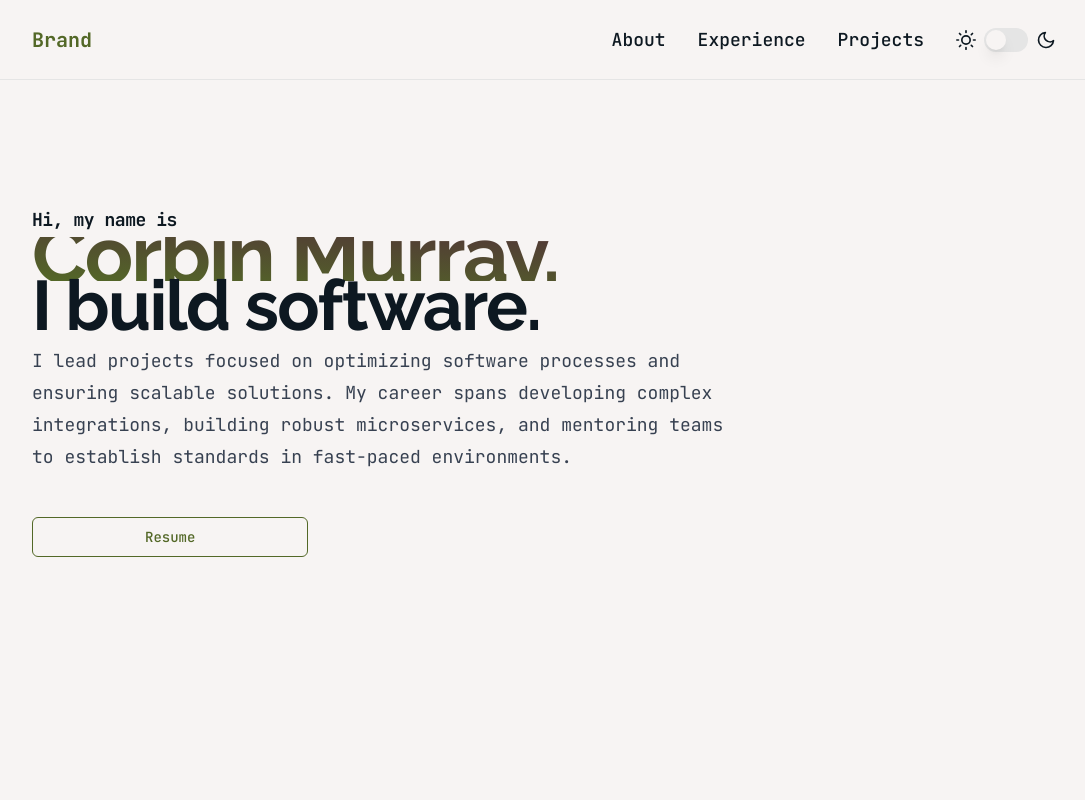
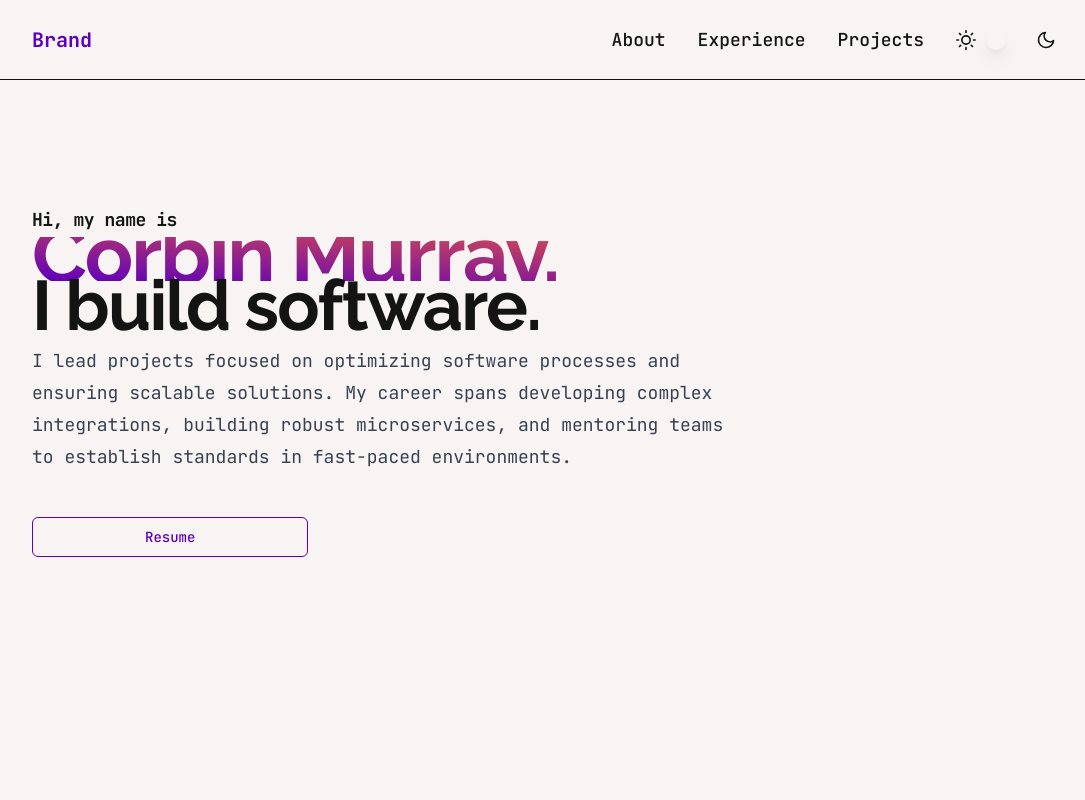
Before and after one commit to corbinmurray/corbinmurray-dev, a Next.js app: page / in a window 1280 px wide. Shown: the top 800 px of the page, without its empty margins (96-1181 px from the left). Built offline with nearby package versions, Linux system fonts and the light colour scheme.

Commit message:
Change light mode colors

```diff
--- a/app/globals.css
+++ b/app/globals.css
@@ -4,26 +4,26 @@
 
 @layer base {
 	:root {
-		--background: 15 20% 96%;
-		--foreground: 207 43% 9%;
+		--background: #f7f4f3;
+		--foreground: #141414;
 
-		--card: 0 0% 100%;
-		--card-foreground: 0 0% 3.9%;
+		--card: #EFE9E7;
+		--card-foreground: #141414;
 
-		--popover: 0 0% 100%;
-		--popover-foreground: 0 0% 3.9%;
+		--popover: #f7f4f3;
+		--popover-foreground: #141414;
 
-		--primary: 79 45% 28%;
-		--primary-foreground: 15 20% 96%;
+		--primary: #5f00ba;
+		--primary-foreground: #f7f4f3;
 
-		--secondary: 350 23% 26%;
-		--secondary-foreground: 15 20% 96%;
+		--secondary: #db504a;
+		--secondary-foreground: #141414;
+
+		--accent: #1f422b;
+		--accent-foreground: #f7f4f3;
 
 		--muted: 207 43% 9%;
 		--muted-foreground: 207 43% 9%;
-
-		--accent: 248 31% 30%;
-		--accent-foreground: 15 20% 96%;
 
 		--destructive: 0 84.2% 60.2%;
 		--destructive-foreground: 0 0% 98%;
@@ -48,16 +48,16 @@
 		--popover: 0 0% 3.9%;
 		--popover-foreground: 0 0% 98%;
 
-		--primary: 80 45% 72%;
+		--primary: 246 47% 83%;
 		--primary-foreground: 207 43% 9%;
 
-		--secondary: 350 23% 79%;
+		--secondary: 71 53% 87%;
 		--secondary-foreground: 207 43% 9%;
 
 		--muted: 0 0% 14.9%;
 		--muted-foreground: 0 0% 63.9%;
 
-		--accent: 248 31% 81%;
+		--accent: 124 20% 74%;
 		--accent-foreground: 207 43% 9%;
 
 		--destructive: 0 62.8% 30.6%;
--- a/tailwind.config.ts
+++ b/tailwind.config.ts
@@ -6,45 +6,45 @@
 	theme: {
 		extend: {
 			colors: {
-				background: "hsl(var(--background))",
-				foreground: "hsl(var(--foreground))",
+				background: "var(--background)",
+				foreground: "var(--foreground)",
 				card: {
-					DEFAULT: "hsl(var(--card))",
-					foreground: "hsl(var(--card-foreground))",
+					DEFAULT: "var(--card)",
+					foreground: "var(--card-foreground)",
 				},
 				popover: {
-					DEFAULT: "hsl(var(--popover))",
-					foreground: "hsl(var(--popover-foreground))",
+					DEFAULT: "var(--popover)",
+					foreground: "var(--popover-foreground)",
 				},
 				primary: {
-					DEFAULT: "hsl(var(--primary))",
-					foreground: "hsl(var(--primary-foreground))",
+					DEFAULT: "var(--primary)",
+					foreground: "var(--primary-foreground)",
 				},
 				secondary: {
-					DEFAULT: "hsl(var(--secondary))",
-					foreground: "hsl(var(--secondary-foreground))",
+					DEFAULT: "var(--secondary)",
+					foreground: "var(--secondary-foreground)",
 				},
 				muted: {
-					DEFAULT: "hsl(var(--muted))",
-					foreground: "hsl(var(--muted-foreground))",
+					DEFAULT: "var(--muted)",
+					foreground: "var(--muted-foreground)",
 				},
 				accent: {
-					DEFAULT: "hsl(var(--accent))",
-					foreground: "hsl(var(--accent-foreground))",
+					DEFAULT: "var(--accent)",
+					foreground: "var(--accent-foreground)",
 				},
 				destructive: {
-					DEFAULT: "hsl(var(--destructive))",
-					foreground: "hsl(var(--destructive-foreground))",
+					DEFAULT: "var(--destructive)",
+					foreground: "var(--destructive-foreground)",
 				},
-				border: "hsl(var(--border))",
-				input: "hsl(var(--input))",
-				ring: "hsl(var(--ring))",
+				border: "var(--border)",
+				input: "var(--input)",
+				ring: "var(--ring)",
 				chart: {
-					"1": "hsl(var(--chart-1))",
-					"2": "hsl(var(--chart-2))",
-					"3": "hsl(var(--chart-3))",
-					"4": "hsl(var(--chart-4))",
-					"5": "hsl(var(--chart-5))",
+					"1": "var(--chart-1)",
+					"2": "var(--chart-2)",
+					"3": "var(--chart-3)",
+					"4": "var(--chart-4)",
+					"5": "var(--chart-5)",
 				},
 			},
 			borderRadius: {
```
